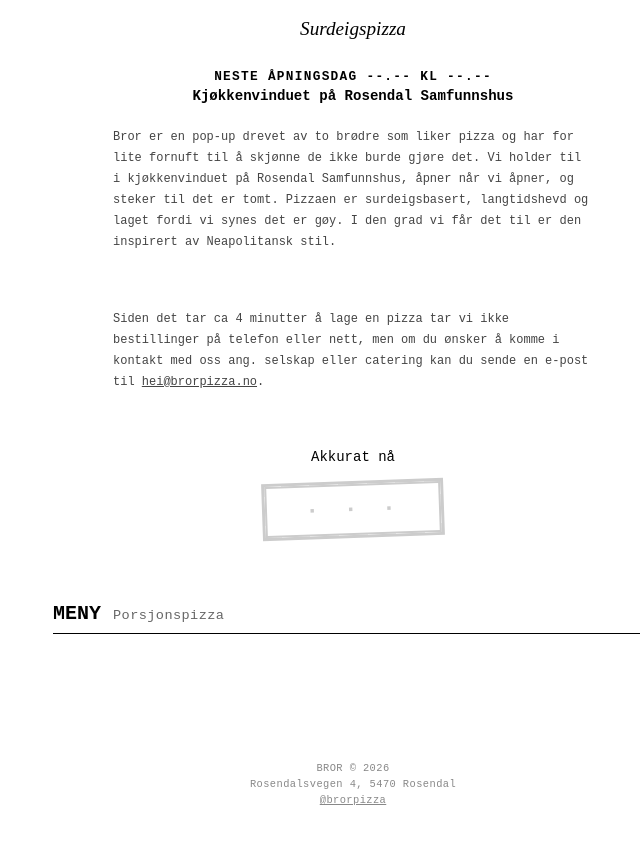
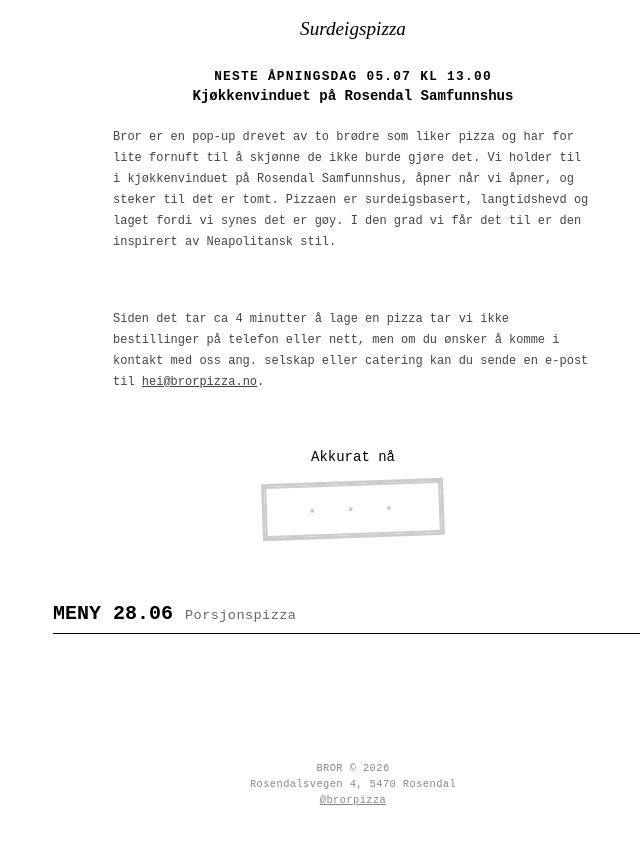
Before and after one commit to TromboneBob/brorpizza, a website built with Vite: page index.html in a window 1280 px wide. Shown: the part 196-1040 px from the top of the page, without its empty margins (287-927 px from the left). Built offline with nearby package versions, Linux system fonts and the light colour scheme; no server answers; a web font is replaced by a local one.

Commit message:
New opening day

```diff
--- a/index.html
+++ b/index.html
@@ -56,7 +56,7 @@
         <p class="tagline">Surdeigspizza</p>
 
         <address class="info">
-          <p class="hours">NESTE ÅPNINGSDAG --.-- kl --.--</p>
+          <p class="hours">NESTE ÅPNINGSDAG 05.07 kl 13.00</p>
           <p class="address">Kjøkkenvinduet på Rosendal Samfunnshus</p>
         </address>
 
@@ -83,7 +83,7 @@
         </div>
 
         <div class="menu-header" id="meny">
-          <span class="menu-label">Meny</span>
+          <span class="menu-label">Meny 28.06</span>
           <span class="menu-sub">Porsjonspizza</span>
         </div>
         <hr class="menu-divider" />
```
